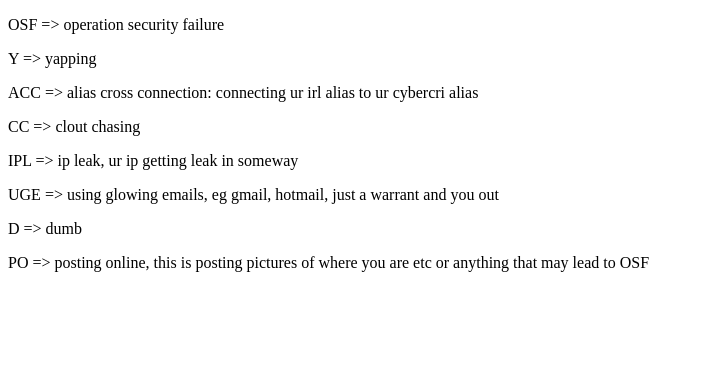
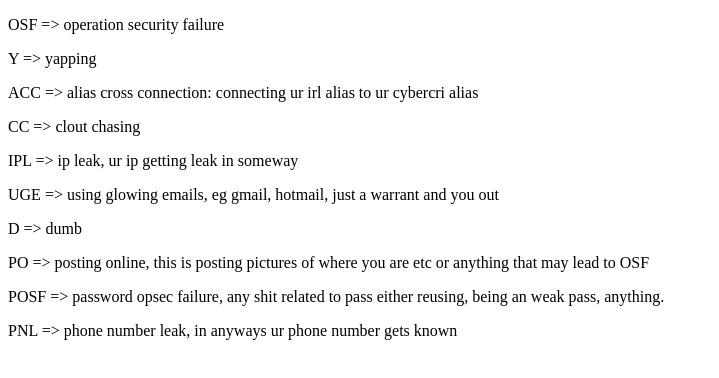
Before and after one commit to opsecfail/opsecfail.github.io, a plain HTML site: page accro.html in a window 1280 px wide. Shown: the whole page, without its empty margins (0-719 px from the left). Drawn offline with Linux system fonts and the light colour scheme.

Commit message:
accro names
added more accro names

```diff
--- a/accro.html
+++ b/accro.html
@@ -14,5 +14,7 @@
     <p>UGE => using glowing emails, eg gmail, hotmail, just a warrant and you out<br></p>
     <p>D => dumb<br></p>
     <p>PO => posting online, this is posting pictures of where you are etc or anything that may lead to OSF<br></p>
+    <p>POSF => password opsec failure, any shit related to pass either reusing, being an weak pass, anything.<br></p>
+    <p>PNL => phone number leak, in anyways ur phone number gets known</p>
 </body>
 </html>
```
